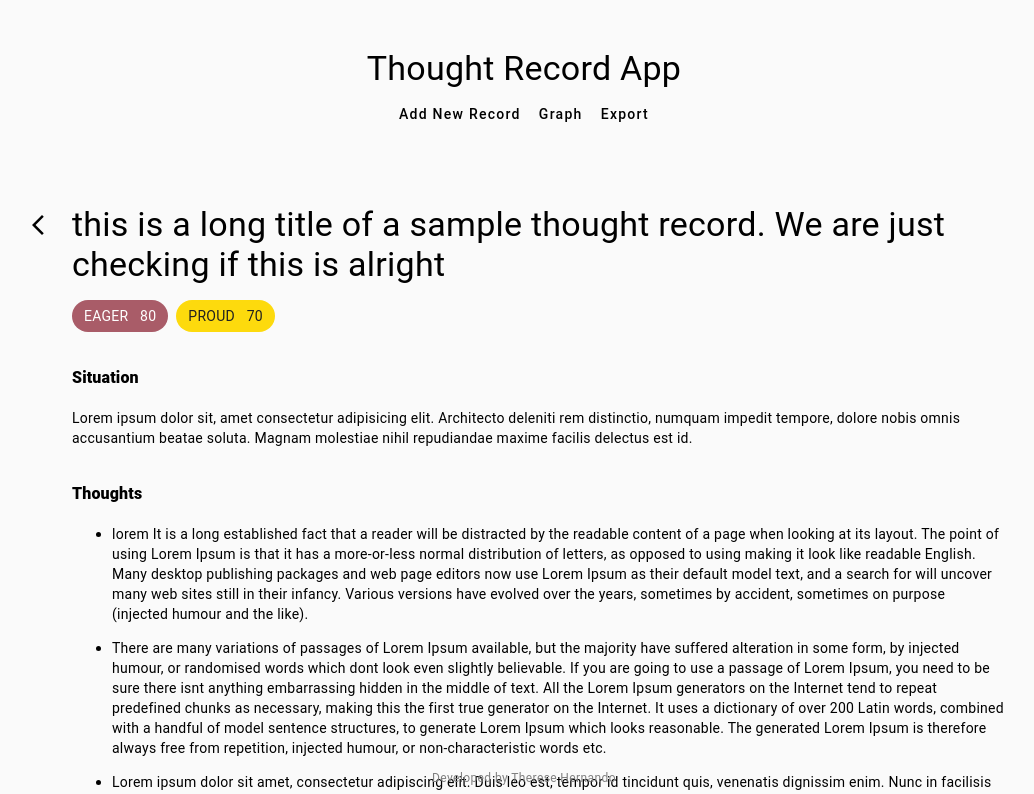
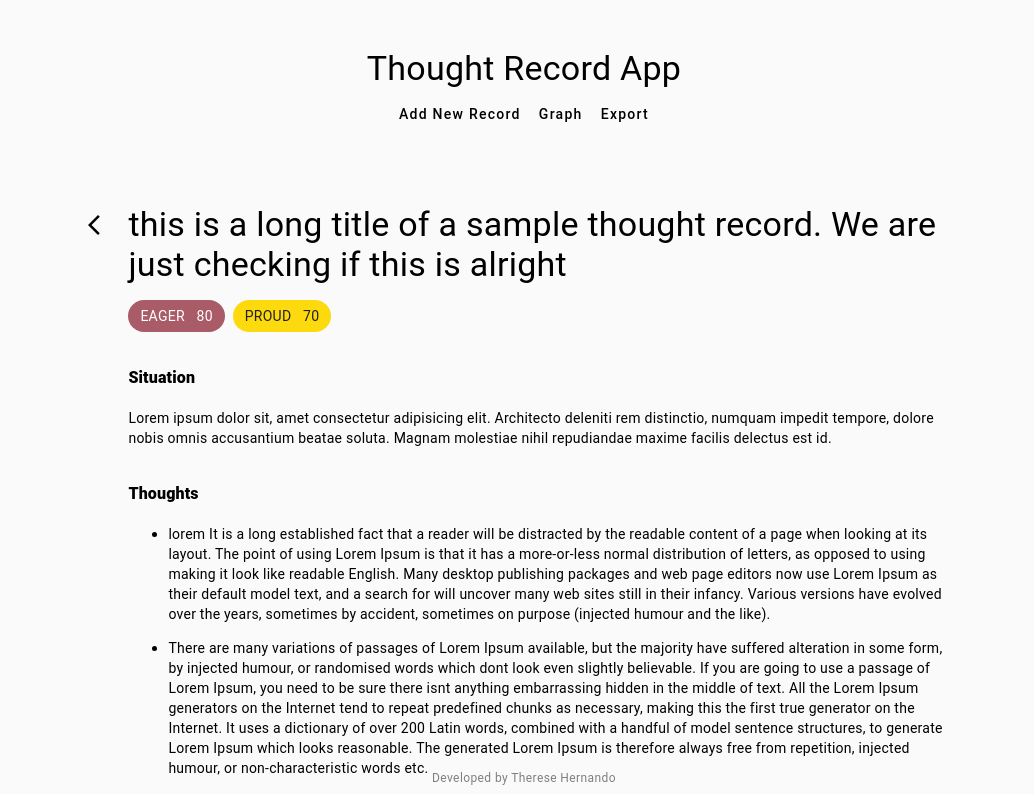
Before and after one commit to theresecodes/thought-record, an Angular app: page /records/add-record in a window 1280 px wide. Shown: the top 794 px of the page, without its empty margins (116-1150 px from the left). Built offline with nearby package versions, Linux system fonts and the light colour scheme.

Commit message:
feat[full-title]: adjust view-record width

```diff
--- a/src/app/records/components/view-record/view-record.component.scss
+++ b/src/app/records/components/view-record/view-record.component.scss
@@ -1,6 +1,7 @@
 .container {
   display: flex;
   align-items: flex-start;
+  justify-content: center;
 }
 
 .btn {
@@ -20,6 +21,7 @@
 
 .view-record {
   padding: 1.5rem 2rem 2rem 1rem;
+  width: 80%;
 }
 
 .title {
```
